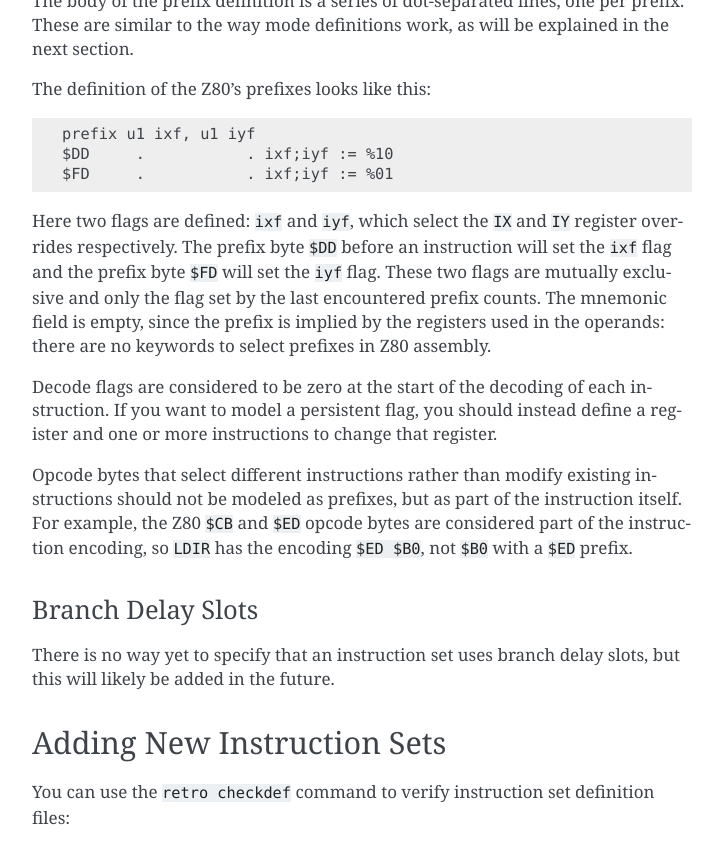
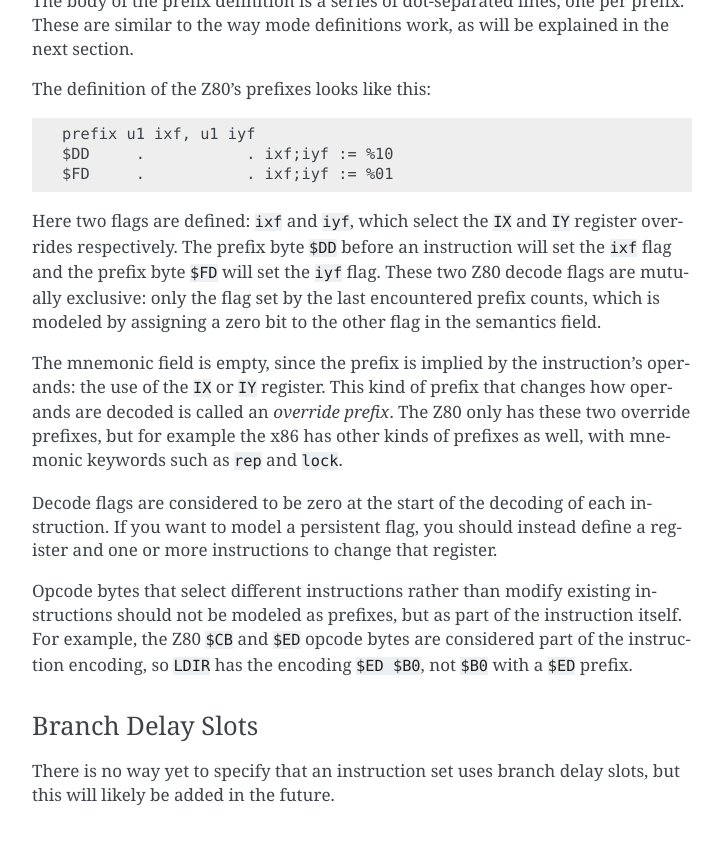
Before and after one commit to mthuurne/retroasm, a Sphinx documentation site: the page built from docs/instruction-set.rst, in a window 1280 px wide and 900 px high, scrolled down 16648 px, cut to the strip 0-842 px from the top of the window. Shown: the whole strip, without its empty margins (388-1111 px from the left). Built offline with Sphinx 7.4.7, drawn with Linux system fonts in a browser that asks for light colours; the version number is read from the project's files by our own code.

Commit message:
Make the explanation of prefixes a bit less Z80-oriented

```diff
--- a/docs/instruction-set.rst
+++ b/docs/instruction-set.rst
@@ -688,7 +688,9 @@ The definition of the Z80's prefixes looks like this:
    $FD     .           . ixf;iyf := %01
 
 
-Here two flags are defined: ``ixf`` and ``iyf``\ , which select the ``IX`` and ``IY`` register overrides respectively. The prefix byte ``$DD`` before an instruction will set the ``ixf`` flag and the prefix byte ``$FD`` will set the ``iyf`` flag. These two flags are mutually exclusive and only the flag set by the last encountered prefix counts. The mnemonic field is empty, since the prefix is implied by the registers used in the operands: there are no keywords to select prefixes in Z80 assembly.
+Here two flags are defined: ``ixf`` and ``iyf``\ , which select the ``IX`` and ``IY`` register overrides respectively. The prefix byte ``$DD`` before an instruction will set the ``ixf`` flag and the prefix byte ``$FD`` will set the ``iyf`` flag. These two Z80 decode flags are mutually exclusive: only the flag set by the last encountered prefix counts, which is modeled by assigning a zero bit to the other flag in the semantics field.
+
+The mnemonic field is empty, since the prefix is implied by the instruction's operands: the use of the ``IX`` or ``IY`` register. This kind of prefix that changes how operands are decoded is called an `override prefix`. The Z80 only has these two override prefixes, but for example the x86 has other kinds of prefixes as well, with mnemonic keywords such as ``rep`` and ``lock``.
 
 Decode flags are considered to be zero at the start of the decoding of each instruction. If you want to model a persistent flag, you should instead define a register and one or more instructions to change that register.
 
```
